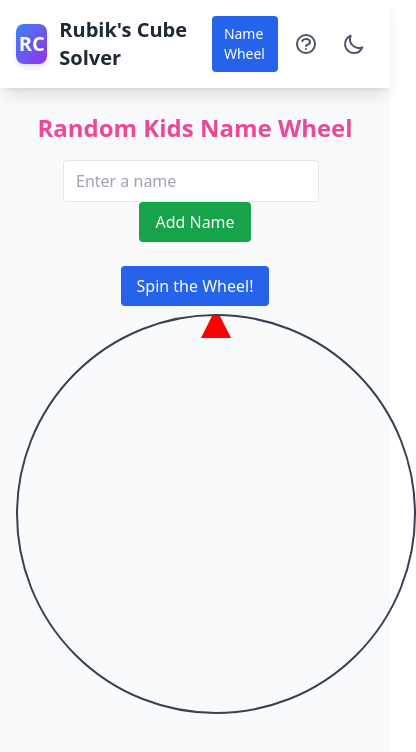
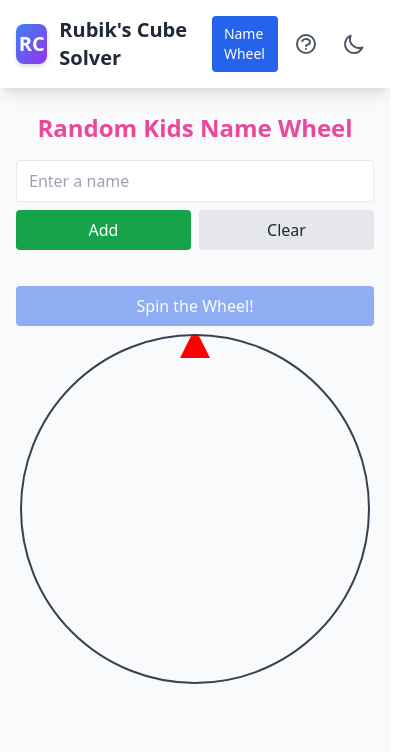
Before and after one commit to loganrenz/rubix-cube-solver, a Vue app: page /wheel in a window 390 px wide. Shown: the top 752 px of the page, 416 px wide, since content can reach past the window. Built offline with nearby package versions, Linux system fonts and the light colour scheme.

Commit message:
feat(name-wheel): mobile UI polish, responsive canvas, localStorage persistence

```diff
--- a/src/pages/NameWheel.vue
+++ b/src/pages/NameWheel.vue
@@ -3,38 +3,45 @@
         <AppHeader :is-dark="isDark" @toggle-theme="toggleTheme" />
 
         <main class="container mx-auto px-4 py-6">
-            <div class="text-center">
+            <div class="max-w-md mx-auto text-center">
                 <h1 class="text-2xl font-bold text-pink-500 mb-4">Random Kids Name Wheel</h1>
 
-                <div id="input-section" class="mb-4">
+                <div id="input-section" class="mb-4 flex flex-col sm:flex-row items-stretch sm:items-center gap-2">
                     <input v-model="nameInput" @keyup.enter="addName" type="text" placeholder="Enter a name"
-                        class="px-3 py-2 w-64 border rounded mr-2" />
-                    <button @click="addName" class="px-4 py-2 bg-green-600 text-white rounded">Add Name</button>
+                        class="px-3 py-2 w-full sm:w-64 border rounded" />
+                    <div class="flex gap-2">
+                        <button @click="addName" class="px-4 py-2 bg-green-600 text-white rounded w-full sm:w-auto">Add</button>
+                        <button @click="clearAll" class="px-4 py-2 bg-gray-200 dark:bg-gray-700 text-gray-800 dark:text-gray-100 rounded w-full sm:w-auto">Clear</button>
+                    </div>
                 </div>
 
-                <ul id="names-list" class="mb-2">
+                <ul id="names-list" class="mb-3 max-h-48 overflow-auto">
                     <li v-for="(name, index) in names" :key="index"
-                        class="bg-white dark:bg-gray-800 border border-gray-200 dark:border-gray-700 mx-auto my-1 p-2 w-64 flex items-center justify-between">
-                        <span class="truncate">{{ name }}</span>
-                        <button @click="removeName(index)" class="px-2 py-1 bg-red-600 text-white rounded">Remove</button>
+                        class="bg-white dark:bg-gray-800 border border-gray-200 dark:border-gray-700 mx-auto my-1 p-2 w-full flex items-center justify-between rounded">
+                        <span class="truncate text-left">{{ name }}</span>
+                        <button @click="removeName(index)" class="px-2 py-1 bg-red-600 text-white rounded ml-2">Remove</button>
                     </li>
                 </ul>
 
-                <button @click="spinWheel" class="px-4 py-2 bg-blue-600 text-white rounded my-2">Spin the Wheel!</button>
+                <button @click="spinWheel" :disabled="isSpinning || names.length < 2"
+                    class="px-4 py-2 bg-blue-600 text-white rounded my-2 disabled:opacity-50 disabled:cursor-not-allowed w-full">
+                    Spin the Wheel!
+                </button>
 
-                <div id="wheel-container" class="relative mx-auto border-2 border-gray-700 rounded-full overflow-hidden" style="width: 400px; height: 400px;">
-                    <canvas ref="wheelCanvas" id="wheel" width="400" height="400" class="transition-transform ease-out duration-[5000ms]"></canvas>
+                <div id="wheel-container" class="relative mx-auto border-2 border-gray-700 rounded-full overflow-hidden"
+                    :style="{ width: sizePx, height: sizePx }">
+                    <canvas ref="wheelCanvas" id="wheel" class="w-full h-full transition-transform ease-out duration-[5000ms]"></canvas>
                     <div id="pointer" class="absolute -top-2 left-1/2 -translate-x-1/2" style="width: 0; height: 0; border-left: 15px solid transparent; border-right: 15px solid transparent; border-bottom: 30px solid red;"></div>
                 </div>
 
-                <div id="result" class="mt-4 text-2xl text-orange-600">{{ resultText }}</div>
+                <div id="result" class="mt-4 text-2xl text-orange-600 min-h-[2.25rem]">{{ resultText }}</div>
             </div>
         </main>
     </div>
 </template>
 
 <script setup lang="ts">
-import { onMounted, ref } from 'vue';
+import { onMounted, onBeforeUnmount, ref, watch, computed } from 'vue';
 import AppHeader from '../components/AppHeader.vue';
 import { useTheme } from '../composables/useTheme';
 
@@ -46,6 +53,11 @@ const wheelCanvas = ref<HTMLCanvasElement | null>(null);
 const resultText = ref('');
 
 let isSpinning = false;
+
+const size = ref(360);
+const sizePx = computed(() => `${size.value}px`);
+
+const STORAGE_KEY = 'nameWheel.names';
 
 const addName = () => {
     const name = nameInput.value.trim();
@@ -61,17 +73,49 @@ const removeName = (index: number) => {
     drawWheel();
 };
 
+const clearAll = () => {
+    names.value = [];
+    resultText.value = '';
+    saveNames();
+    drawWheel();
+};
+
+const updateCanvasDimensions = () => {
+    const canvas = wheelCanvas.value;
+    if (!canvas) return;
+    const dpr = window.devicePixelRatio || 1;
+    canvas.width = Math.floor(size.value * dpr);
+    canvas.height = Math.floor(size.value * dpr);
+    canvas.style.width = `${size.value}px`;
+    canvas.style.height = `${size.value}px`;
+};
+
+const updateSize = () => {
+    const viewportWidth = window.innerWidth || 360;
+    const margin = 40; // match container padding for mobile
+    const maxSize = 420;
+    const calculated = Math.max(240, Math.min(maxSize, viewportWidth - margin));
+    size.value = calculated;
+    updateCanvasDimensions();
+};
+
 const drawWheel = () => {
     const canvas = wheelCanvas.value;
     if (!canvas) return;
     const ctx = canvas.getContext('2d');
     if (!ctx) return;
+    // reset transform and clear at device pixel resolution
+    ctx.setTransform(1, 0, 0, 1, 0, 0);
     ctx.clearRect(0, 0, canvas.width, canvas.height);
     if (names.value.length === 0) return;
 
-    const centerX = canvas.width / 2;
-    const centerY = canvas.height / 2;
-    const radius = canvas.width / 2;
+    const dpr = window.devicePixelRatio || 1;
+    ctx.scale(dpr, dpr);
+    const width = canvas.width / dpr;
+    const height = canvas.height / dpr;
+    const centerX = width / 2;
+    const centerY = height / 2;
+    const radius = width / 2;
     const angle = (2 * Math.PI) / names.value.length;
     const colors = ['#ffadad', '#ffd6a5', '#fdffb6', '#caffbf', '#9bf6ff', '#a0c4ff', '#bdb2ff', '#ffc6ff'];
 
@@ -124,6 +168,29 @@ const spinWheel = () => {
 };
 
 onMounted(() => {
+    try {
+        const saved = localStorage.getItem(STORAGE_KEY);
+        if (saved) {
+            const parsed = JSON.parse(saved);
+            if (Array.isArray(parsed)) {
+                names.value = parsed.filter((v) => typeof v === 'string');
+            }
+        }
+    } catch {}
+    updateSize();
     drawWheel();
+    window.addEventListener('resize', updateSize, { passive: true });
 });
+
+onBeforeUnmount(() => {
+    window.removeEventListener('resize', updateSize);
+});
+
+const saveNames = () => {
+    try {
+        localStorage.setItem(STORAGE_KEY, JSON.stringify(names.value));
+    } catch {}
+};
+
+watch(names, saveNames, { deep: true });
 </script>
```
